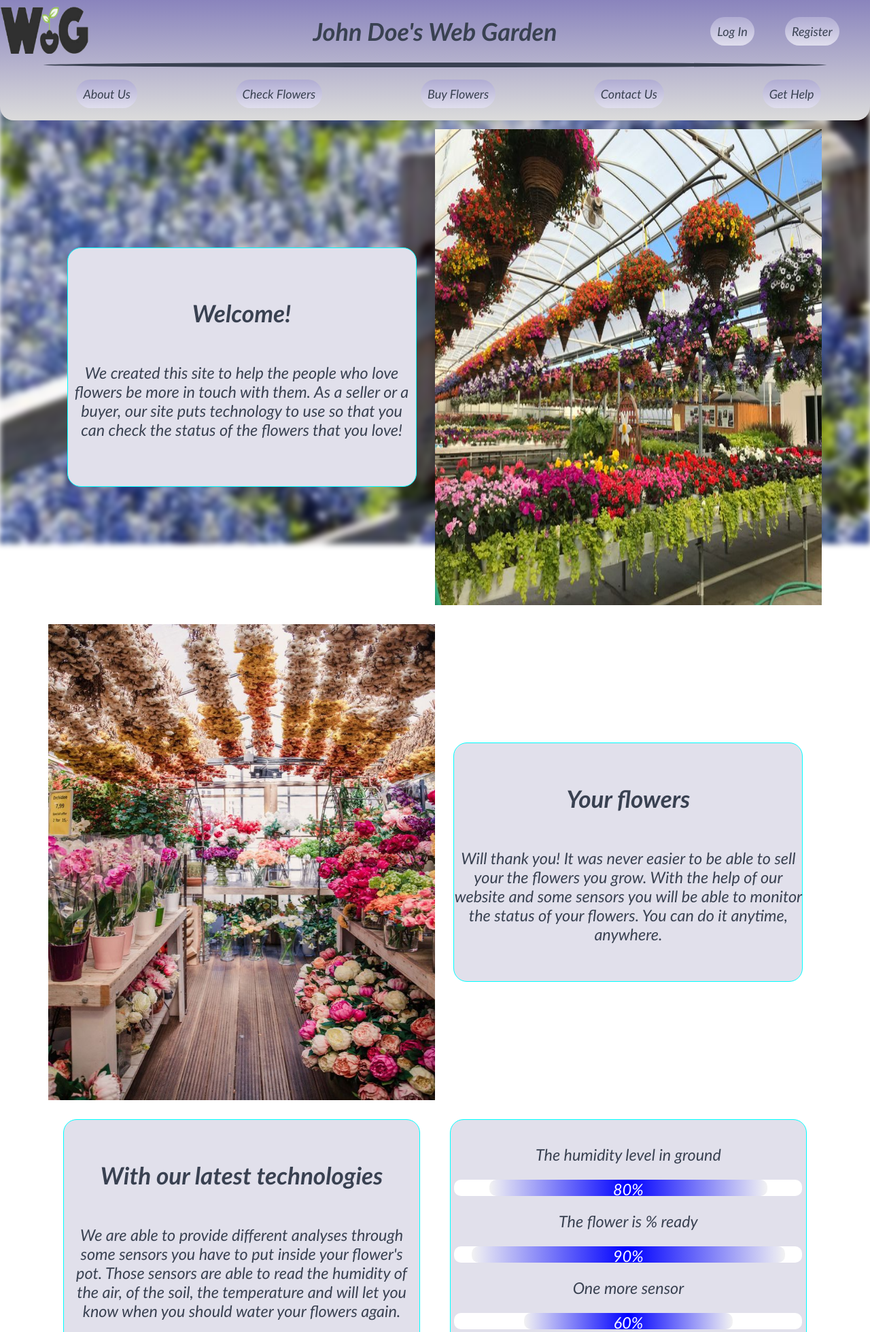
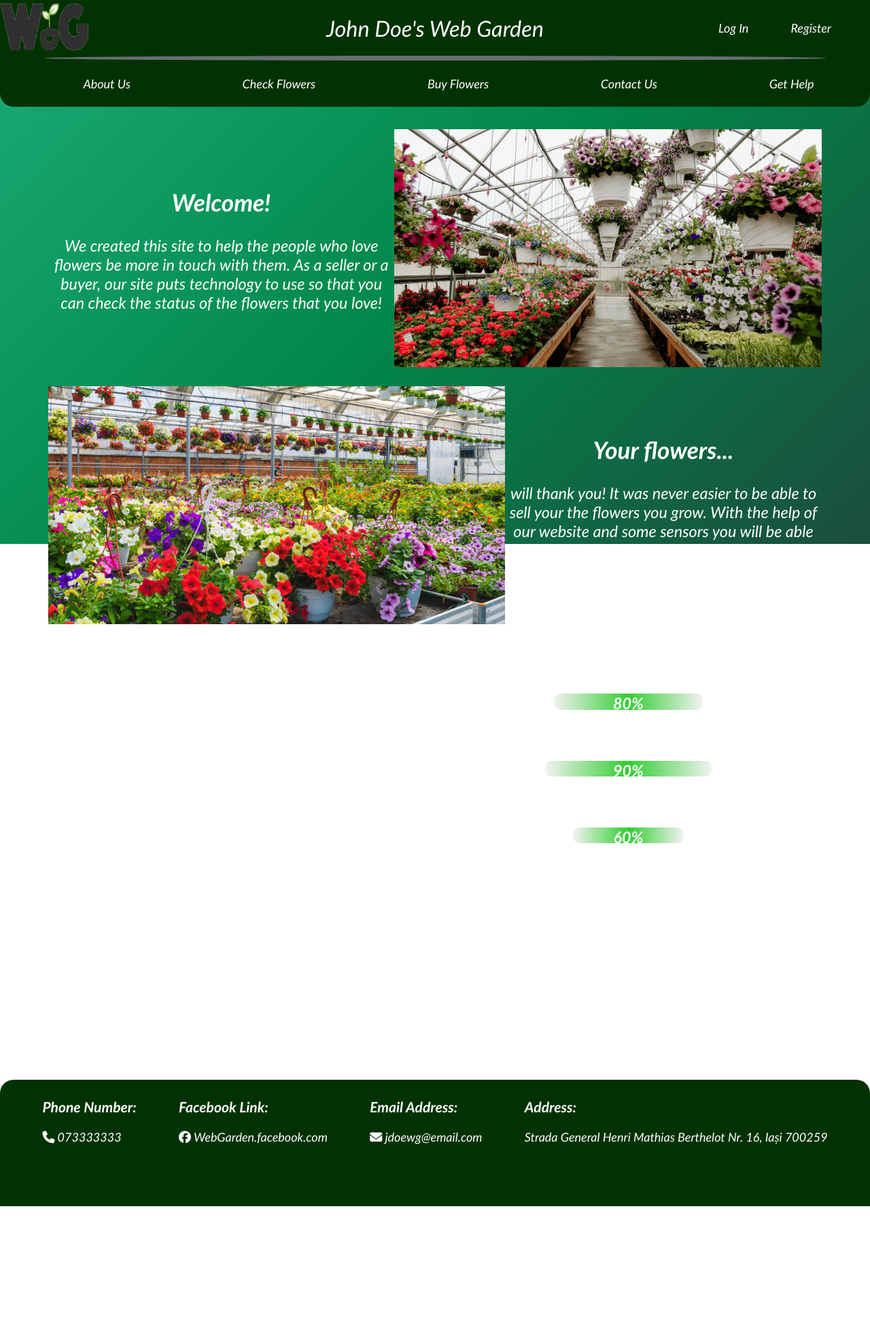
Before and after one commit to br00ks-coder/TW_Proiect, a PHP site: page / in a window 1280 px wide. Shown: the top 1959 px of the page at 68% size. After the commit the page ends 1774 px from the top, so only its background shows below. Run offline with PHP 8.4, Linux system fonts and the light colour scheme; some libraries are stand-ins or nearby versions; grey boxes are pictures that could not be loaded.

Commit message:
first changes

```diff
--- a/css/Footer.css
+++ b/css/Footer.css
@@ -3,21 +3,37 @@
     position: absolute;
     left:0;
     right:0;
-    background: linear-gradient(
-            hsl(20, 0%, 92%),
-            hsl(246, 30%, 63%)
-    ); /* Nice linear background effect*/
-    clear: both; /*Put it under everything */
-
+    background: #023201;
+    clear: both;
     border-top-left-radius: 20px; /*Nice round corners*/
     border-top-right-radius: 20px;
-
-    padding-top: 2%; /* Padding for content */
+    color: #ffffff;
+    padding-top: 0.5%; /* Padding for content */
+    height: 10rem;
     display: flex;
     justify-content: space-evenly;
+    font-size: 1rem;
 }
 
 .location > iframe {
-    width: 100%;
-    height: 50%;
+    width: 70%;
+    height: 30%;
+
 }
+
+@media only screen and (max-width: 576px)
+{
+
+        #footer {
+
+            font-size: 0.7rem;
+            display: block;
+            text-align: center;
+            height: fit-content;
+
+        }
+    .location > iframe{
+
+       display: none;
+    }
+}
--- a/css/GeneralStyle.css
+++ b/css/GeneralStyle.css
@@ -27,24 +27,24 @@
 /* Getting rid of the ugly dot */
 li {
   list-style-type: none;
-  background: linear-gradient(hsl(246, 30%, 75%), hsl(246, 30%, 90%));
-  border-radius: 25px;
-  padding: 10px;
+  padding: 5px;
   transition: transform 0.5s; /* Used to come back to original in slow motion */
+  color: #ffffff;
 }
 
 li:hover {
   /* Cursor hover effect of moving on z axis */
-  box-shadow: 4px 6px hsl(246, 30%, 79%); /* Because of this shadow*/
+  color: #fe8a01;
   transform: translate(-10%, -10%); /* Changing the position */
   transition: transform 0.6s; /* Adding some lag to effect to be nicer*/
 }
 
 li:active {
   /* Effect on click */
-  background-color: hsl(246, 30%, 70%); /* Changing color of background */
+  color: #fe8a01;
   transform: scale(0.9); /* Scaling down so it looks like it was pressed */
   transition: transform 0.5s; /* In css, a little bit of lag is beautiful */
+  background-color: transparent; /* So there is no white color over the button on click */
 }
 
 #open_menu, #nav_for_media{
--- a/css/MainPageStyle.css
+++ b/css/MainPageStyle.css
@@ -22,38 +22,41 @@
     align-items: center;
     justify-content: space-evenly;
 }
+.section1, .section2{
 
+
+}
 section > div {
 
     width: 100%;
     height: 100%;
-
     display: flex;
-    text-align: center;
+    text-align: center  ;
+    color: white;
     justify-content: center;
 }
 
-section > div > span {
+section1 > div > span {
     min-height: 350px;
     max-height: fit-content;
     width: 90%;
-    background-color: hsl(246, 20%, 90%);
-    border: 1px solid cyan;
     border-radius: 20px;
-
+    text-align: right;
     display: flex;
     flex-flow: column;
     align-items: center;
     justify-content: center;
 }
 
+
+
 section > .text {
     height: fit-content;
 }
 
 section > .image > img {
-    height: 700px;
-    width: 100%;
+    height: 350px;
+    width: fit-content;
 }
 
 
@@ -70,8 +73,9 @@
 
 .progress_bar_fill {
     color: white;
+    font-weight: bold;
     height: 1em;
-    background: linear-gradient(90deg, hsl(0, 0%, 95%), blue, hsl(0, 0%, 95%));
+    background: linear-gradient(90deg, hsl(0, 0%, 95%), limegreen, hsl(0, 0%, 95%));
     border-radius: 10px;
 }
 
@@ -93,7 +97,6 @@
     section {
         flex-direction: column;
     }
-
     section > .image > img {
         height: 300px;
     }
--- a/css/header.css
+++ b/css/header.css
@@ -2,7 +2,7 @@
     top: 0;
     left: 0;
     width: 100%;
-    background: linear-gradient(hsl(246, 30%, 63%), hsl(20, 0%, 86%));
+    background-color: #023201;
     border-bottom-left-radius: 20px;
     border-bottom-right-radius: 20px;
     position: fixed; /* To stay on top of the page while scrolling */
@@ -22,7 +22,10 @@
 .title {
     text-align: center; /* I don't think I need to repeat myself anymore*/
     grid-column: 2 / span 2; /* Title starting at the column 2 of the first row and spanning over 2 columns */
-    font-size: 2rem;
+    font-size: 1.8rem;
+    color: #ffffff;
+    font-weight: normal;
+
 }
 
 .nav_bar > ul {
@@ -33,7 +36,7 @@
 
 .horizontal_rule {
     /* Just a horizontal rule*/
-    background-color: hsl(220, 17%, 27%);
+    background-color: #696f73;
     grid-row: 2; /* Declared a row in grid only to add a horizontal rule */
     grid-column: 1 / span 4; /* Spanned it over all columns */
     height: 7px;
@@ -82,6 +85,7 @@
 
     .title{
         font-size: 1.5rem;
+
     }
 
     #open_menu{
@@ -99,6 +103,8 @@
         align-content: flex-end;
         text-align: right;
         padding-right: 3%;
-        background:linear-gradient(hsl(246, 30%, 63%), hsl(20, 0%, 86%));
+        background:#023201;
+
     }
+    li:active
 }
--- a/index.php
+++ b/index.php
@@ -26,10 +26,23 @@
     bottom: 0;
     right: 0;
     position: fixed;
-    background-image: url('resources/background_lavender.jpeg');
+    background: linear-gradient(-45deg,#1b4d3e,#018749,#1cac78);
     background-size: cover;
-    filter: blur(4px);
+
     z-index: -1;
+    @keyframes  {
+        0%{
+            background-position: 0% 50%;
+        }
+        50%{
+            background-position: 100% 50%;
+        }
+        100%{
+
+            background-position: 0% 50%;
+
+        }
+    }
     ">
     >
 </div>
@@ -38,7 +51,8 @@
 <?php include_once "./view/Header.php"; ?>
 
 <main id="main">
-    <section>
+
+    <section class="section1">
         <div class="section1 text" id="About_us"> <span>
             <h2>Welcome!</h2>
             <p>
@@ -47,15 +61,15 @@
 
             </p>
           </span></div>
-        <div class="section1 image" id="Photo_1"><img src="resources/Photo_1.jpg" alt="Flower greenhouse"/></div>
+        <div class="section1 image" id="Photo_1"><img src="resources/flori.jpg" alt="Flower greenhouse"/></div>
     </section>
     <br/>
-    <section>
-        <div class="section2 image" id="Photo_2"><img src="resources/flower_shop.jpeg" alt="FlowerShop"/></div>
+    <section class="section2">
+        <div class="section2 image" id="Photo_2"><img src="resources/ghiveci.jpg" alt="FlowerShop"/></div>
         <div class="section2 text" id="Our_flowers"> <span>
-            <h2>Your flowers</h2>
+            <h2>Your flowers...</h2>
             <p>
-                Will thank you!
+                will thank you!
                  It was never easier to be able to sell your the flowers you grow.
                  With the help of our website and some sensors you will be able to monitor the status of your flowers.
                  You can do it anytime, anywhere.
--- a/view/Footer.php
+++ b/view/Footer.php
@@ -5,10 +5,17 @@
 
 <footer id="footer">
     <!--footer used to display the contact information-->
-    <div class="contact ways">
-        <h3>Contact options:</h3>
-        <p><i class="fa-solid fa-phone"></i> 073 add number</p>
+    <div class="contact number">
+        <h3>Phone Number:</h3>
+        <p><i class="fa-solid fa-phone"></i> 073333333</p>
+
+    </div>
+    <div class="contact facebook">
+        <h3>Facebook Link:</h3>
         <p><i class="fa-brands fa-facebook"></i> WebGarden.facebook.com</p>
+    </div>
+    <div class="contact email">
+    <h3>Email Address:</h3>
         <p><i class="fa-solid fa-envelope"></i> jdoewg@email.com</p>
     </div>
     <div class="contact location">
```
Also changed, not shown: README.md (deleted), resources/flori.jpg (added), resources/ghiveci.jpg (added), 1 other file.
